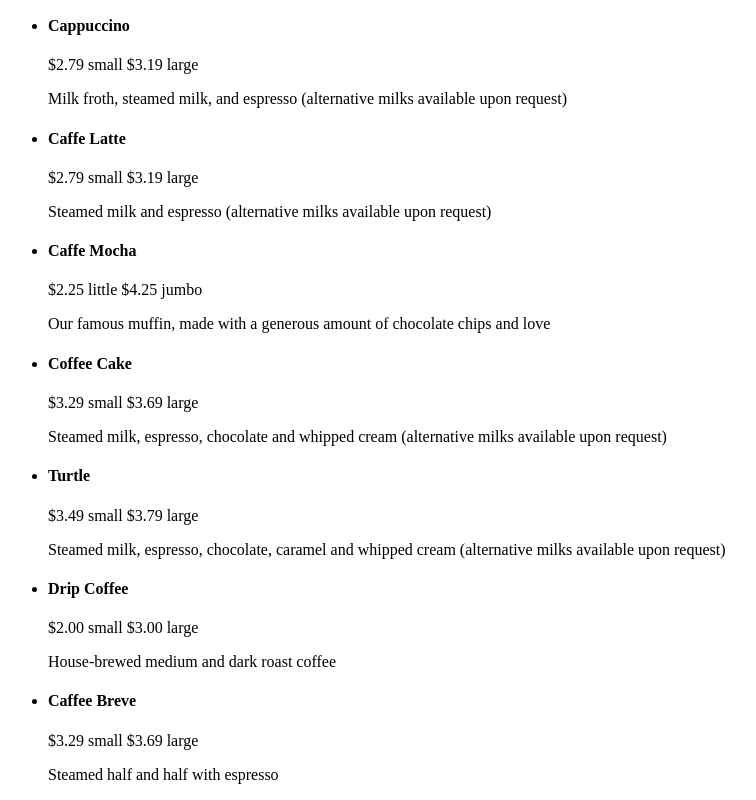
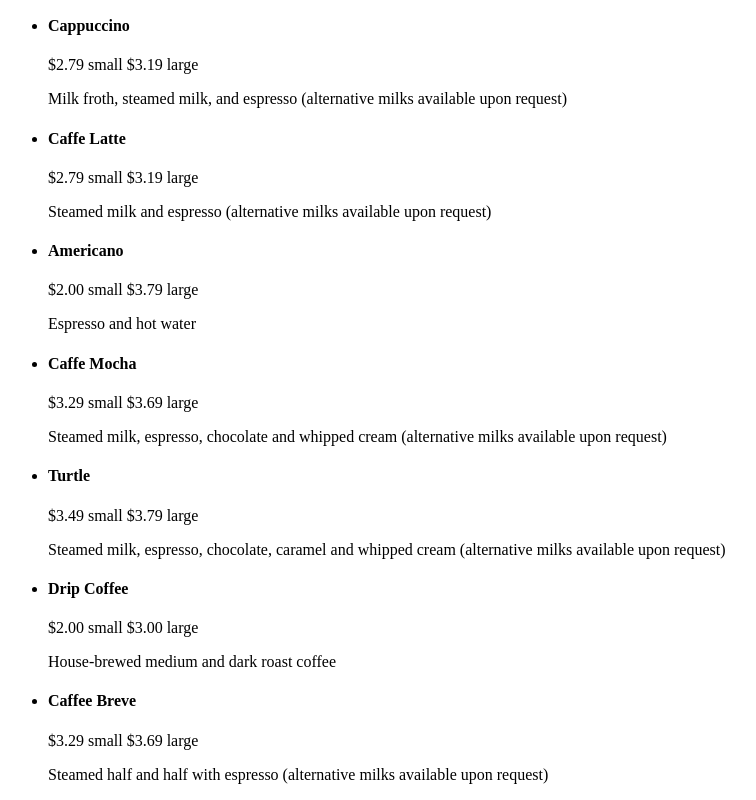
Before and after one commit to accisner/accisner.github.io, a plain HTML site: page grc338/website-content-hierarchy/menu.html in a window 1280 px wide. Shown: the part 3667-4467 px from the top of the page, without its empty margins (0-756 px from the left). Drawn offline with Linux system fonts and the light colour scheme; a web font is replaced by a local one.

Commit message:
Update menu.html

```diff
--- a/grc338/website-content-hierarchy/menu.html
+++ b/grc338/website-content-hierarchy/menu.html
@@ -148,13 +148,13 @@
                         </li>
 
                     <li>
-                        <h4>Caffe Mocha </h4>
-                        <p> $2.25 little $4.25 jumbo </p>
-                        <p>Our famous muffin, made with a generous amount of chocolate chips and love  </p>
+                        <h4>Americano </h4>
+                        <p> $2.00 small $3.79 large </p>
+                        <p>Espresso and hot water  </p>
                     </li>
 
                     <li>
-                        <h4>Coffee Cake </h4>
+                        <h4>Caffe Mocha </h4>
                         <p> $3.29 small $3.69 large  </p>
                         <p>Steamed milk, espresso, chocolate and whipped cream (alternative milks available upon request)
                         </p>
@@ -176,7 +176,7 @@
 
                         <h4>Caffee Breve  </h4>
                         <p> $3.29 small $3.69 large  </p>
-                        <p>Steamed half and half with espresso  </p>
+                        <p>Steamed half and half with espresso (alternative milks available upon request)</p>
                     </li>
                 </ul>
 	</div>
```
